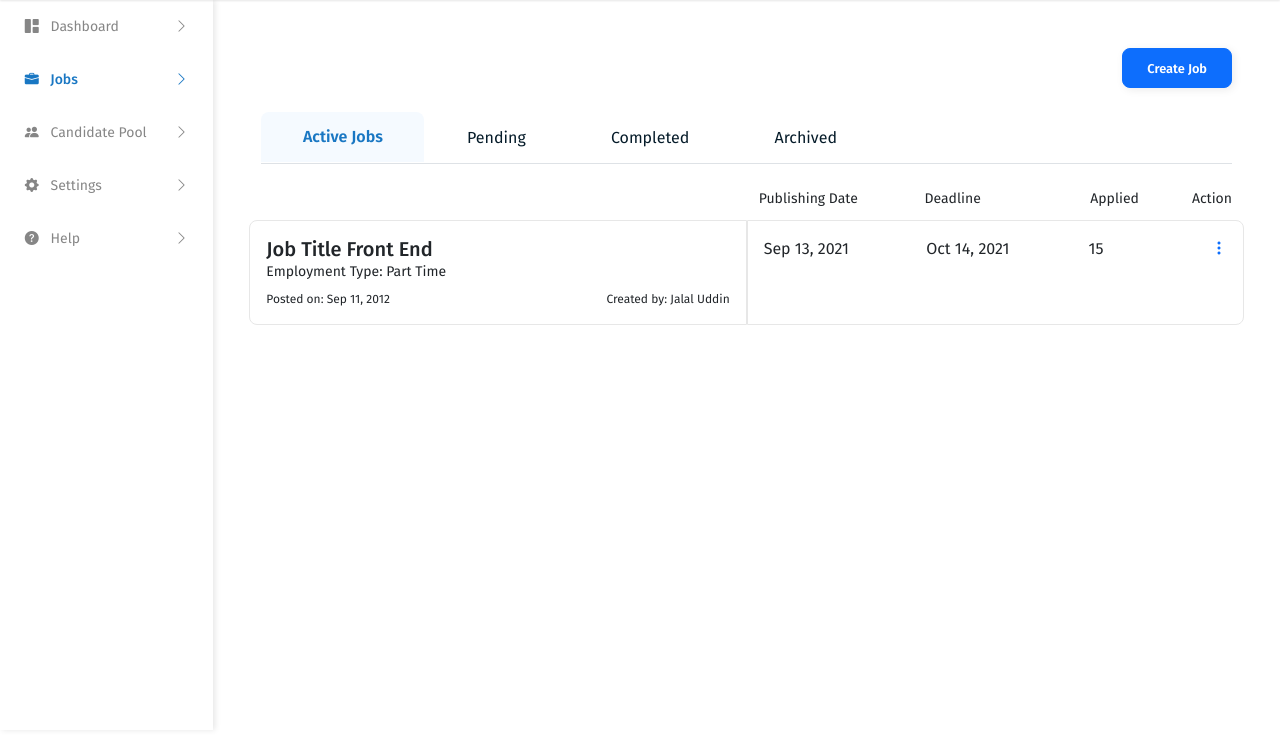
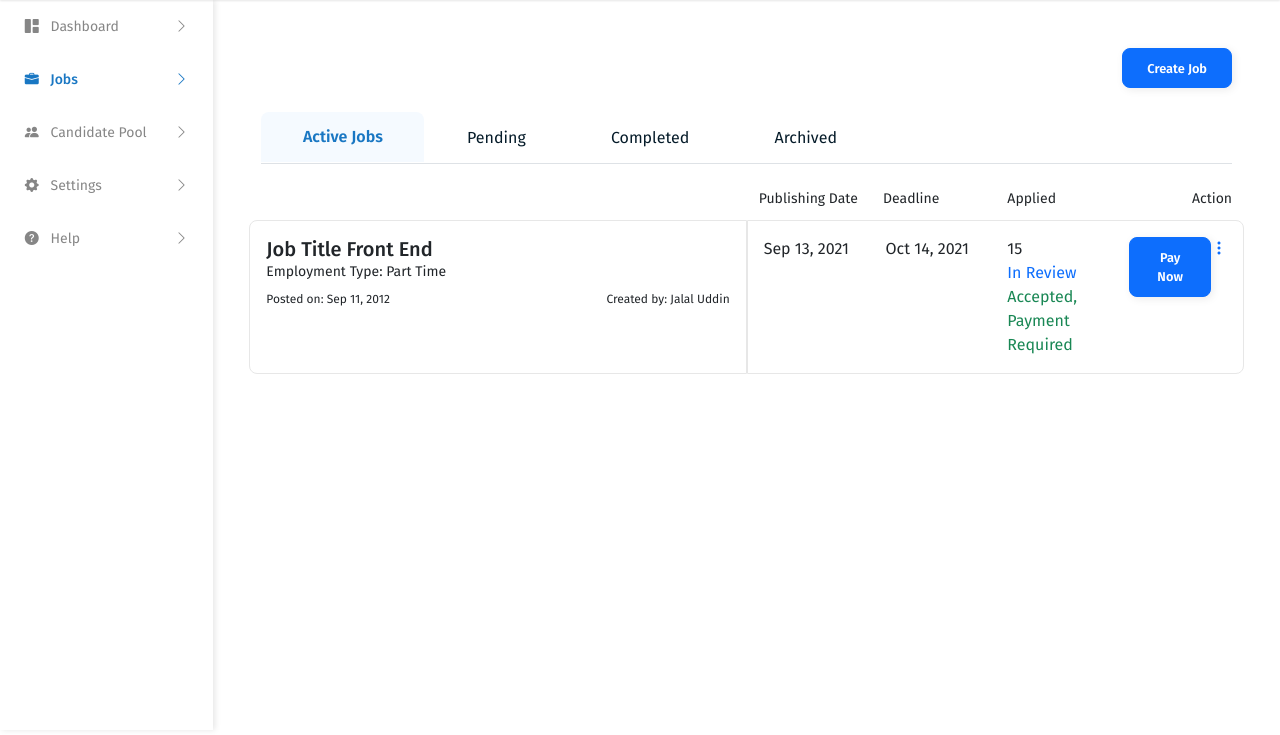
Before and after one commit to taufiqahmed/devskill-jobs, a plain HTML site: page admin-panel/jobs.html in a window 1280 px wide. Shown: the part 65-800 px from the top of the page. Drawn offline with nearby package versions, Linux system fonts and the light colour scheme.

Commit message:
added pay now and status

```diff
--- a/admin-panel/jobs.html
+++ b/admin-panel/jobs.html
@@ -134,8 +134,8 @@
             <div class="row fs-6">
               <div class="col">Publishing Date</div>
               <div class="col">Deadline</div>
-              <div class="col-2">Applied</div>
-              <div class="col-2 text-end">Action</div>
+              <div class="col">Applied</div>
+              <div class="col text-end">Action</div>
 
             </div>
           </div>
@@ -158,8 +158,18 @@
             <div class="row">
               <div class="col">Sep 13, 2021</div>
               <div class="col">Oct 14, 2021</div>
-              <div class="col-2">15</div>
-              <div class="col-2 text-end"><a href=""><i class="bi-three-dots-vertical"></i></a></div>
+              <div class="col">
+                <span>15</span>
+                <br>
+                <span class="text-primary">In Review</span>
+                <span class="text-success">Accepted, Payment Required</span>
+              </div>
+              <div class="col text-end">
+                <div class="d-flex">
+                  <button class="btn btn-primary btn-sm">Pay Now</button>
+                  <a href=""><i class="bi-three-dots-vertical"></i></a>
+                </div>
+              </div>
             </div>
           </div>
         </div>
```
